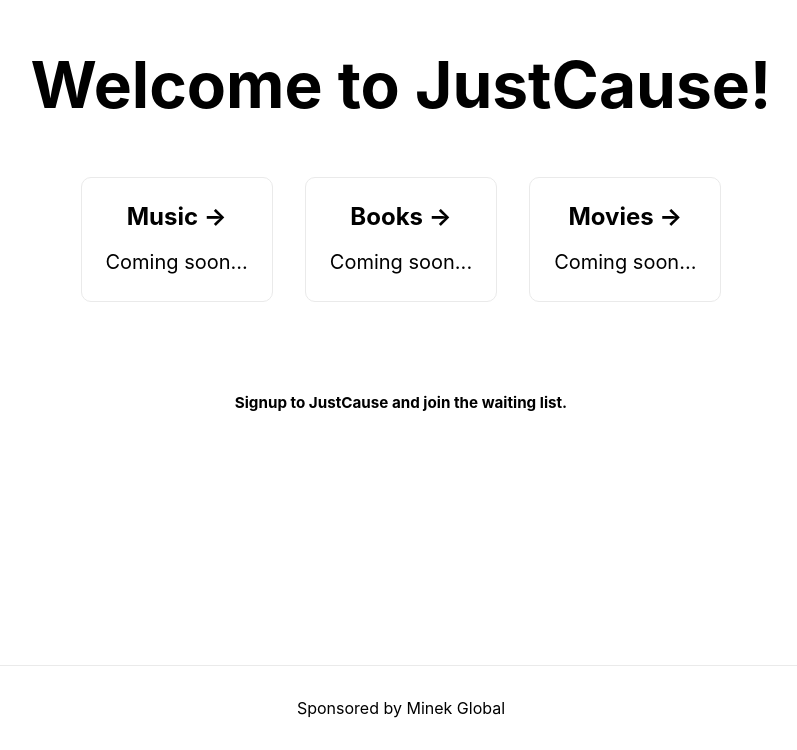
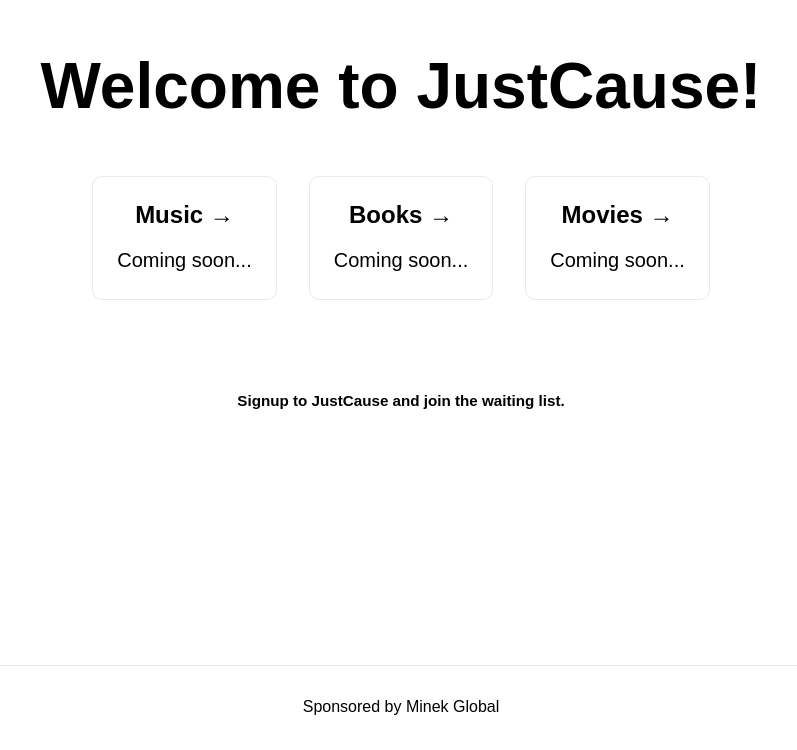
Before and after one commit to nathanielekanem/justCause, a Next.js app: page / in a window 1280 px wide. Shown: the part 135-885 px from the top of the page, without its empty margins (239-1036 px from the left). Built offline with nearby package versions, Linux system fonts and the light colour scheme.

Commit message:
font change

```diff
--- a/styles/globals.css
+++ b/styles/globals.css
@@ -2,8 +2,11 @@
 body {
   padding: 0;
   margin: 0;
+  font-family: 'Mochiy Pop P One', sans-serif;
+/*
   font-family: -apple-system, BlinkMacSystemFont, Segoe UI, Roboto, Oxygen,
     Ubuntu, Cantarell, Fira Sans, Droid Sans, Helvetica Neue, sans-serif;
+*/
 }
 
 a {
```
